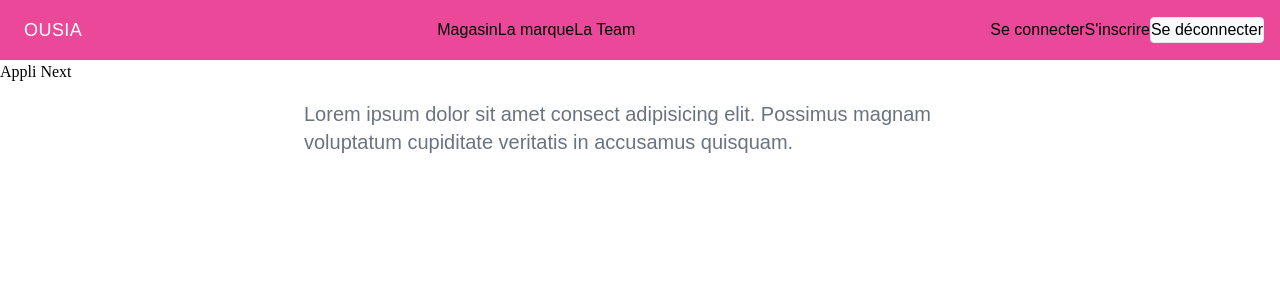
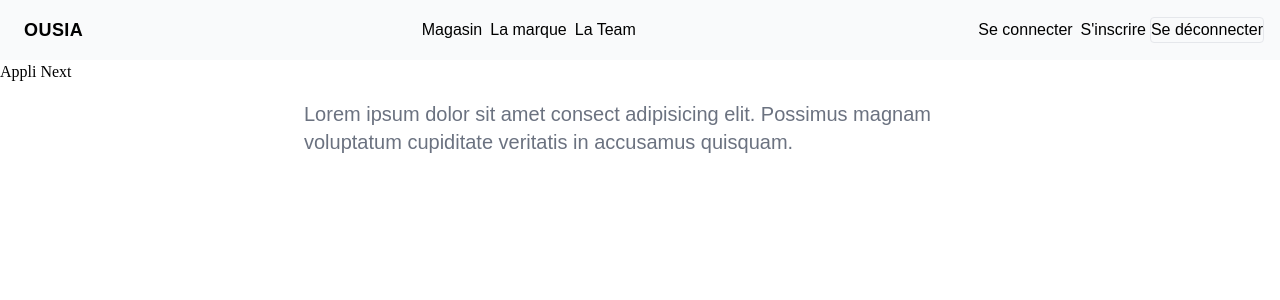
Before and after one commit to EmmanuelQuere/Ousia-front, a Next.js app: page / in a window 1280 px wide. Shown: the top 300 px of the page. Built offline with nearby package versions, Linux system fonts and the light colour scheme.

Commit message:
update links on navbar

```diff
--- a/components/Navigation.js
+++ b/components/Navigation.js
@@ -4,16 +4,16 @@ import Link from 'next/link'
 const Navigation = () => {
 
   return (
-    <nav className='flex items-center justify-between bg-pink-500 p-4'>
-      <div className='flex items-center flex-shrink-0 text-white'><a className='text-lg tracking-wide font-medium uppercase pl-2' href="/">Ousia</a></div>
+    <nav className='flex items-center justify-between bg-gray-50 p-4'>
+      <div className='flex items-center flex-shrink-0 text-white'><a className='text-black font-bold text-lg tracking-wide font-medium uppercase pl-2' href="/">Ousia</a></div>
       <ul className='inline-flex w-full lg:flex lg:items-center lg:w-auto'>
-        <li className=""><a href="#">Magasin</a></li>
-        <li className=""><a href="#">La marque</a></li>
-        <li className=""><a href="#">La Team</a></li>
+        <Link href="/shop"><li className="mx-1"><a>Magasin</a></li></Link>
+        <li className="mx-1"><a href="#">La marque</a></li>
+        <li className="mx-1"><a href="#">La Team</a></li>
       </ul>
       <ul className='inline-flex lg:flex lg:items-center lg:w-auto'>
-        <li><a href="#">Se connecter</a></li>
-        <li><a href="#">S'inscrire</a></li>
+        <Link href="/login"><li className="mx-1"><a>Se connecter</a></li></Link>
+        <Link href="/signup"><li className="mx-1"><a>S'inscrire</a></li></Link>
         <DisconnectButton />
       </ul>
     </nav>
```
